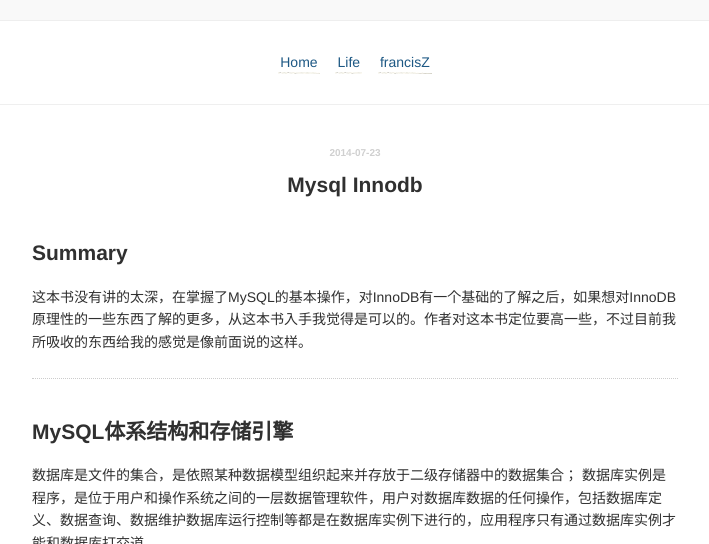
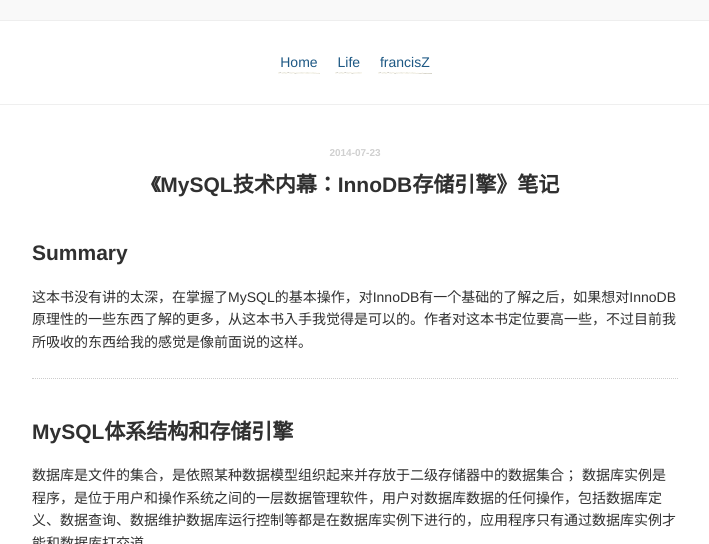
Before and after one commit to franciszhao/franciszhao.github.io, a Jekyll site: the page built from _posts/books/2014-07-23-MySQL-InnoDB.md, in a window 1280 px wide and 900 px high, cut to the strip 0-544 px from the top of the window. Shown: the whole strip, without its empty margins (285-994 px from the left). Built offline with Jekyll 4.4.1, drawn with Linux system fonts in a browser that asks for light colours; Markdown is read by kramdown in place of the engine named in the settings; some of the changed text lies outside the part shown.

Commit message:
Update 2014-07-23-MySQL-InnoDB.md

````diff
--- a/_posts/books/2014-07-23-MySQL-InnoDB.md
+++ b/_posts/books/2014-07-23-MySQL-InnoDB.md
@@ -1,7 +1,7 @@
 ---
 layout: post
 category: book
-titile: 《MySQL技术内幕：InnoDB存储引擎》笔记
+title: 《MySQL技术内幕：InnoDB存储引擎》笔记
 ---
 
 ##Summary
@@ -95,6 +95,7 @@
 master thread的主要工作可以用下面的为代码来表示:
 
 InnoDB1.2.×版本之前：
+
 ```
 void master_thread() {
     goto loop;
@@ -152,6 +153,7 @@
         waiting event
         goto loop
 }
+
 ```
 
 基本上master thread所做的事情就是：刷新日志缓冲，刷新脏页，合并插入缓冲，删除无用的undo页这几个操作，只不过不同情况下刷新的页数之类的不同。
@@ -257,7 +259,7 @@
 mysql> SET GLOBAL log_outout='TABLE';
 ```
 
->我自己尝试的时候没能成功的让log输出到table中，做的修改也就是新建table slow_log, 然后修改log_putput为table，然后 select sleep(5), 郁闷……
+>我自己尝试的时候没能成功的让log输出到table中，做的修改也就是新建table slow\_log, 然后修改log\_putput为table，然后 select sleep(5), 郁闷……
 
 使用`mysqldumpslow`命令可以分析满查询日志， `mysqldumpslow --help`。
 
@@ -318,9 +320,10 @@
  > mysqlbinlog shdsh-zhaogx3-bin.000001 --start-datetime="2014-07-04 15:00:00" | mysql -uroot -p
  mysqlbinlog shdsh-zhaogx3-bin.000001 --start-position=200 | mysql -uroot -p
 
- _另外发现一个命令： `flush logs;`可用来刷新binary log，会重新生成一个二进制日志文件。点击[这里](http://www.xifenfei.com/245.html)。_
+ >另外发现一个命令： `flush logs;`可用来刷新binary log，会重新生成一个二进制日志文件。点击[这里](http://www.xifenfei.com/245.html)。_
 
- ###InnoDB存储引擎文件
+
+###InnoDB存储引擎文件
 
  **表空间文件**
 
````
